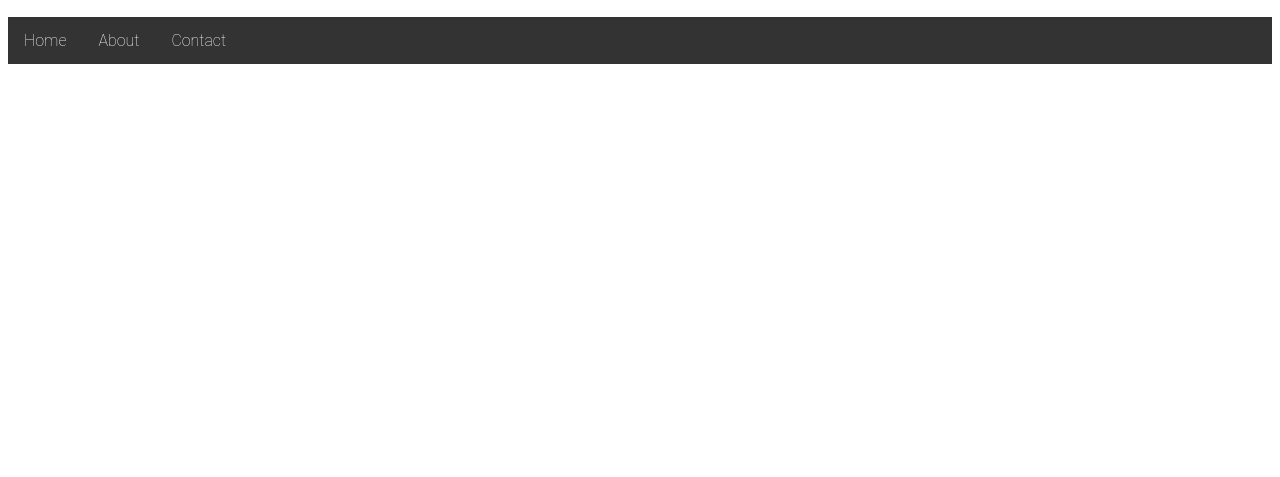
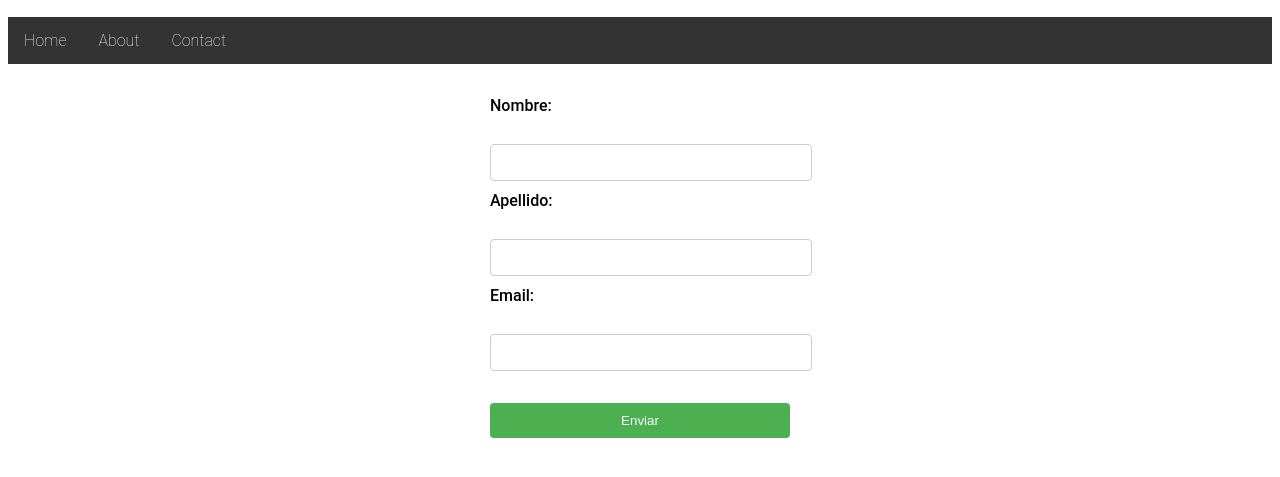
Before and after one commit to AlfonsoEstrada/web_bb, a plain HTML site: page index.html in a window 1280 px wide. Shown: the part 51-528 px from the top of the page. Drawn offline with Linux system fonts and the light colour scheme.

Commit message:
Creacion del form

```diff
--- a/index.html
+++ b/index.html
@@ -17,6 +17,15 @@
             <li><a href="#">Contact</a></li>
           </ul>
         </nav>
+        <form action="/submit_form" method="post">
+          <label for="fname">Nombre:</label><br>
+          <input type="text" id="fname" name="fname"><br>
+          <label for="lname">Apellido:</label><br>
+          <input type="text" id="lname" name="lname"><br>
+          <label for="email">Email:</label><br>
+          <input type="email" id="email" name="email"><br>
+          <input type="submit" value="Enviar">
+        </form>
       </section>
     </header>
     <main></main>
--- a/styles/styles.css
+++ b/styles/styles.css
@@ -33,3 +33,37 @@ nav a {
 nav a:hover {
   background-color: #111;
 }
+form {
+  width: 300px;
+  margin: auto;
+  margin-top: 2rem;
+}
+
+form label {
+  display: block;
+  margin: 10px 0;
+}
+
+form input[type="text"], form input[type="email"] {
+  width: 100%;
+  padding: 10px;
+  border: 1px solid #ccc;
+  border-radius: 4px;
+}
+
+form input[type="submit"] {
+  display: block;
+  width: 100%;
+  padding: 10px;
+  background-color: #4CAF50;
+  color: white;
+  border: none;
+  border-radius: 4px;
+  cursor: pointer;
+  margin-top: 2rem;
+}
+
+form input[type="submit"]:hover {
+
+  background-color: #45a049;
+}
```
